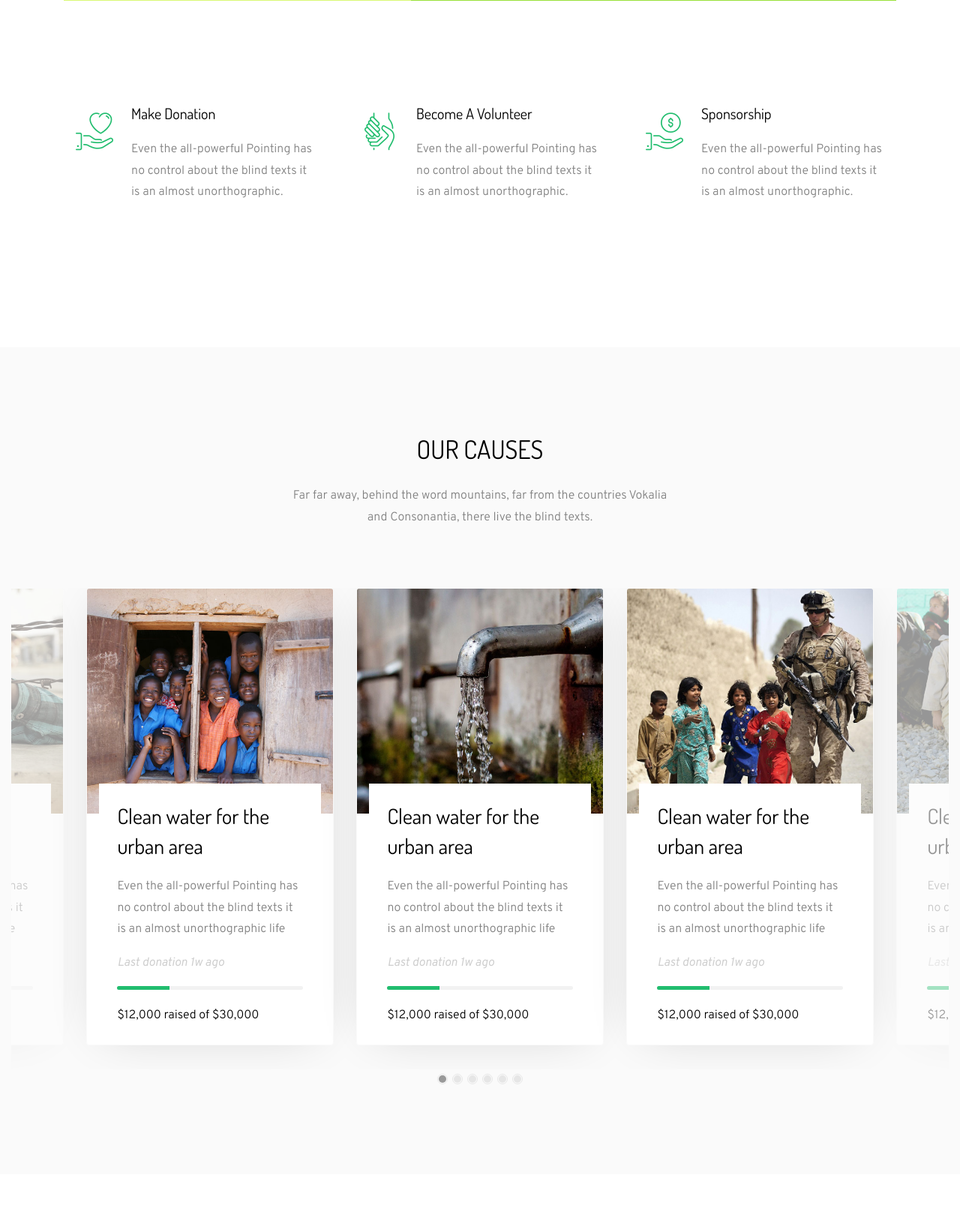
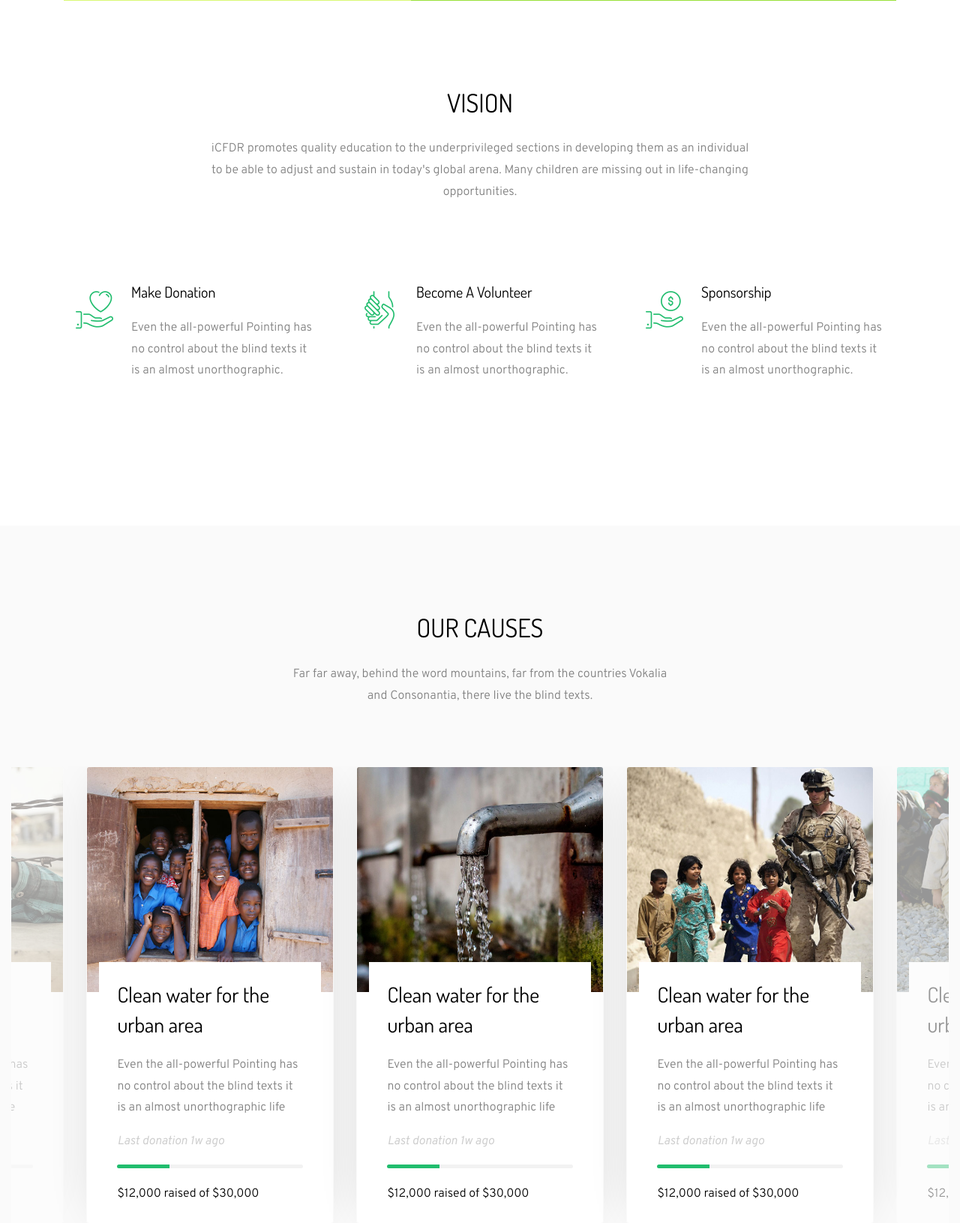
Before and after one commit to ICFDR/Easy_Classes, a Django app: page / in a window 1280 px wide. Shown: the part 982-2613 px from the top of the page at 75% size. Run offline with Django 3.2, Linux system fonts and the light colour scheme; data comes from the database, SQL or seed files in the repository; some libraries are stand-ins or nearby versions; some web fonts are replaced.

Commit message:
Vision Section Basic Structure Included

```diff
--- a/website/templates/index.html
+++ b/website/templates/index.html
@@ -72,6 +72,12 @@
 
     <section class="ftco-section">
     	<div class="container">
+		<div class="row justify-content-center mb-5 pb-3">
+          <div class="col-md-8 heading-section ftco-animate text-center">
+            <h2 class="mb-4">Vision</h2>
+            <p>iCFDR promotes quality education to the underprivileged sections in developing them as an individual to be able to adjust and sustain in today's global arena. Many children are missing out in life-changing opportunities.</p>
+          </div>
+        </div>
     		<div class="row">
           <div class="col-md-4 d-flex align-self-stretch ftco-animate">
             <div class="media block-6 d-flex services p-3 py-4 d-block">
```
